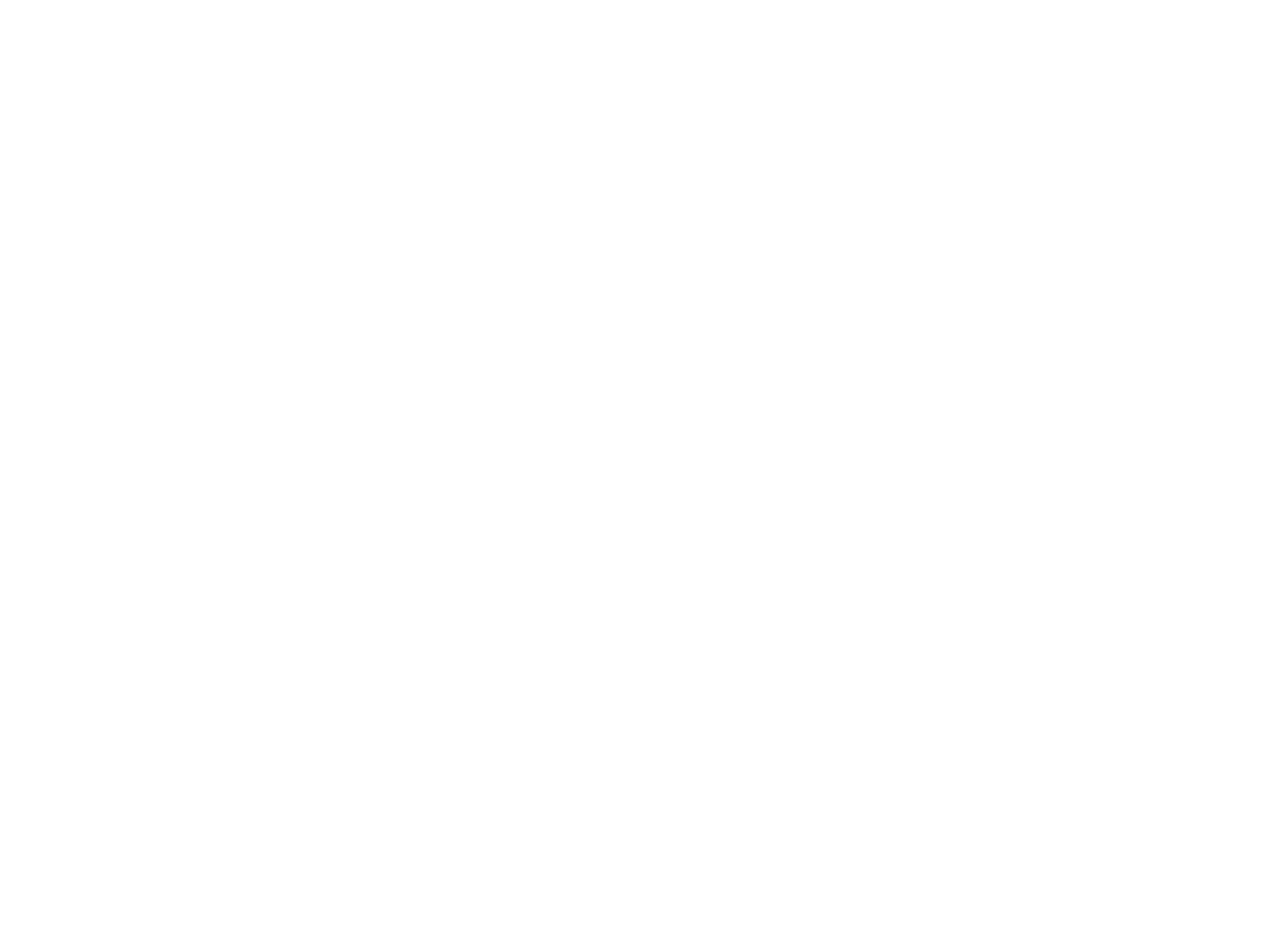
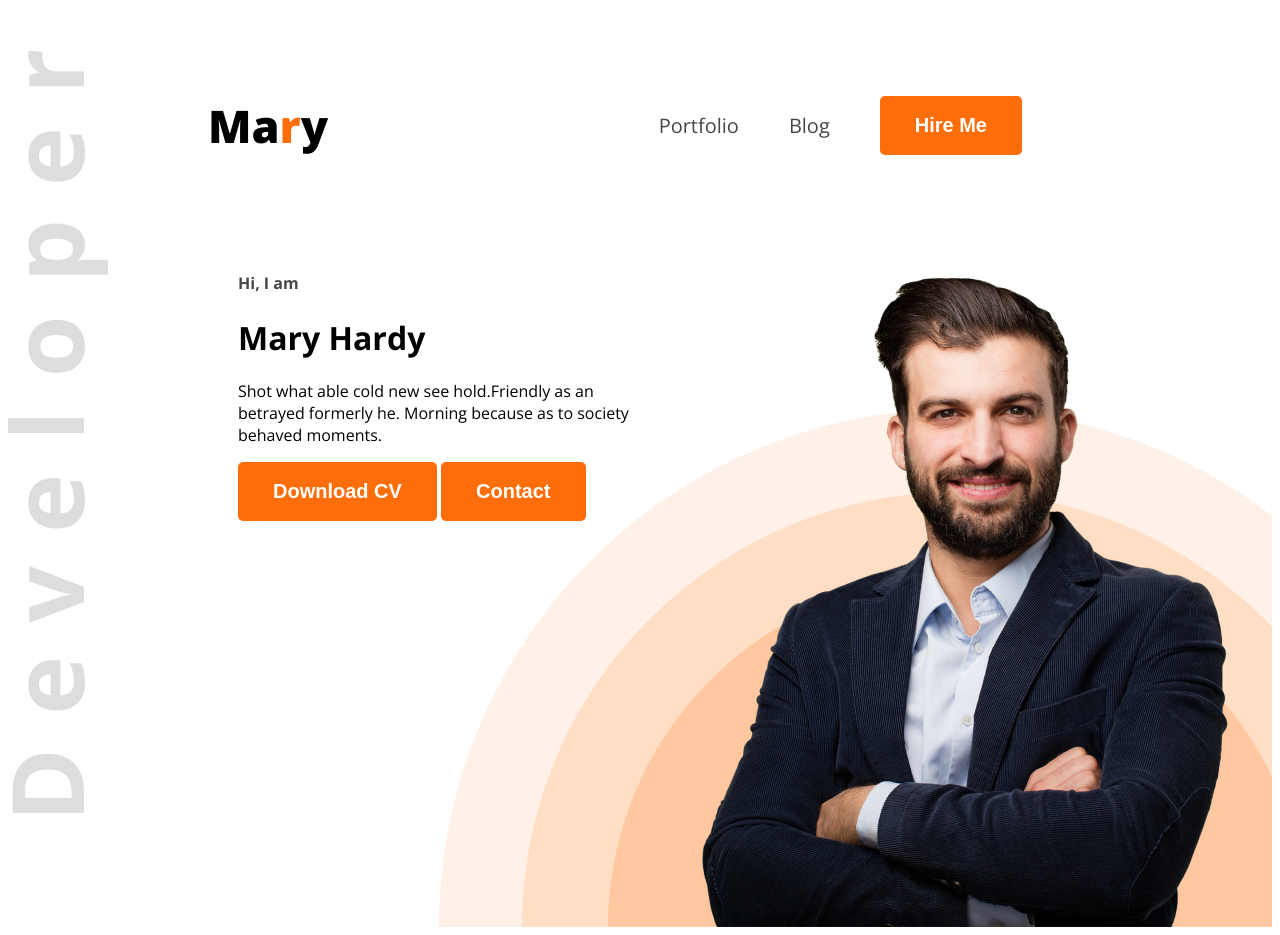
Before and after one commit to thunderstorm009/portfolioweb, a plain HTML site: page index.html in a window 1280 px wide. Before the commit the page ends 800 px from the top, so only its background shows below. Drawn offline with nearby package versions, Linux system fonts and the light colour scheme.

Commit message:
some changes

```diff
--- a/index.html
+++ b/index.html
@@ -1,17 +1,48 @@
 <!DOCTYPE html>
 <html lang="en">
+
 <head>
     <meta charset="UTF-8">
     <meta name="viewport" content="width=device-width, initial-scale=1.0">
     <title>Document</title>
+    <link rel="preconnect" href="https://fonts.googleapis.com">
+    <link rel="preconnect" href="https://fonts.gstatic.com" crossorigin>
+    <link
+        href="https://fonts.googleapis.com/css2?family=Open+Sans:ital,wght@0,300..800;1,300..800&family=Poppins:ital,wght@0,100;0,200;0,300;0,400;0,500;0,600;0,700;0,800;0,900;1,100;1,200;1,300;1,400;1,500;1,600;1,700;1,800;1,900&family=Roboto:ital,wght@0,100;0,300;0,400;0,500;0,700;0,900;1,100;1,300;1,400;1,500;1,700;1,900&family=Work+Sans:ital,wght@0,100..900;1,100..900&display=swap"
+        rel="stylesheet">
+    <link rel="stylesheet" href="styles/styles.css">
 </head>
-<body>
-    <header>
 
+<body class="open-sans-normal">
+    <header class="header">
+        <nav>
+            <h3 class="nav-title">Ma<span class="text-primary">r</span>y</h3>
+            <ul>
+                <li><a class="dark-2" href="">Portfolio</a></li>
+                <li><a class="dark-2" href="">Blog</a></li>
+                <li><a href=""><button class="btn-primary">Hire Me</button></a></li>
+            </ul>
+        </nav>
+<div class="banner">
+    <div class="banner-content">
+        <h4 class="banner-greetings dark-2">
+            Hi, I  am
+        </h4 class = "banner-title">
+        <h1>Mary Hardy</h1>
+        <p class="banner-description">
+            Shot what able cold new see hold.Friendly as an betrayed formerly he. Morning because as to society behaved moments.
+        </p>
+        <button class="btn-primary">Download CV</button>
+        <button class="btn-primary">Contact</button>
+    </div>
+    <img class="banner-profile-pic" src="images/hardy.png" alt="">
+</div>
+</div>
     </header>
     <main>
 
     </main>
     <footer></footer>
 </body>
+
 </html>
--- /dev/null
+++ b/styles/styles.css
@@ -0,0 +1,71 @@
+nav {
+    display: flex;
+    align-items: center;
+    justify-content: space-between;
+    margin: 50px 200px;
+}
+
+
+.open-sans-normal {
+  font-family: "Open Sans", serif;
+  font-optical-sizing: auto;
+  font-style: normal;
+  font-variation-settings:
+    "wdth" 100;
+}
+.nav-title{
+    font-weight: 800;
+    font-size: 45px;
+}
+nav ul{
+    display: flex;
+    align-items: center;
+}
+.text-primary{
+    color: #FD6E0A;
+
+}
+nav ul li{
+    list-style: none;
+    margin-right: 50px;
+}
+nav li a{
+    text-decoration: none;
+    font-size: 20px;
+}
+.dark-2{
+    color: #474747;
+}
+.header{
+    background-image: url('../images/developer.png'), url('../images/header_bg.png');
+    background-repeat: no-repeat;
+    background-position: top left, bottom right;
+}
+.banner {
+    display: flex;
+    justify-content: space-between;
+    margin: 0px 35px 0 230px;
+}
+.btn-primary{
+    background-color: #FD6E0A;
+    font-weight: bold;
+    color: white;
+    border: none;
+    font-size: 20px;
+    padding: 18px 35px;
+    border-radius: 5px;
+.banner-greetings{
+ font-size: 45px;
+ font-weight: 600;
+}
+.banner-title{
+    font-weight: bold;
+    font-size: 85px;
+}
+
+.banner-content {
+    max-width: 580px;
+}
+.banner-profile-pic {
+    width: 580px;
+}
```
